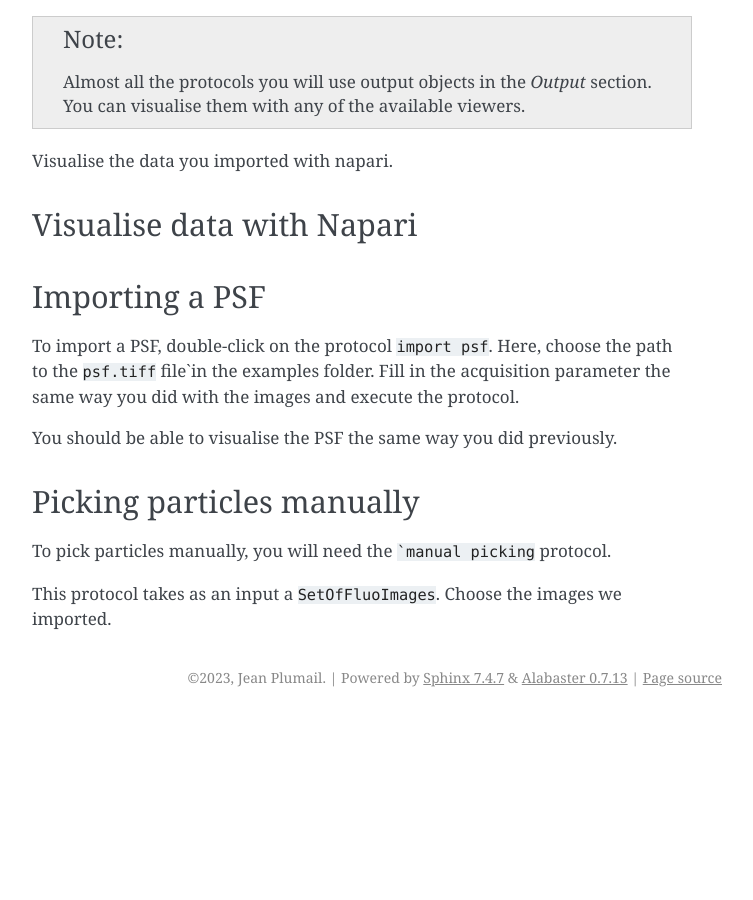
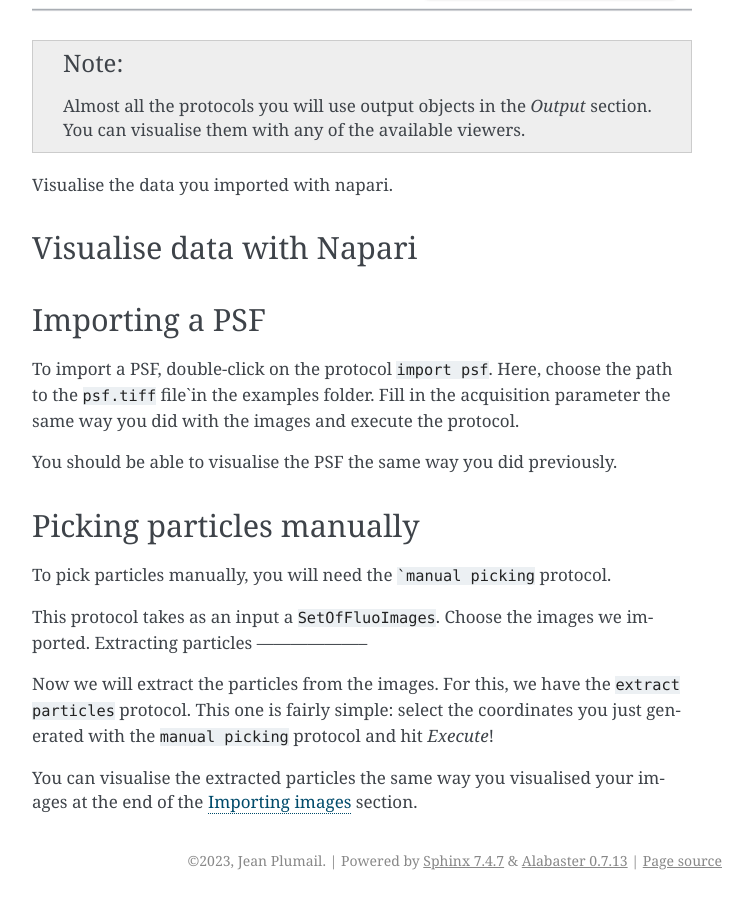
Before and after one commit to jplumail/spfluo-docs, a Sphinx documentation site: the page built from source/usage/tutorial.rst, in a window 1280 px wide and 900 px high, scrolled down 4418 px. Shown: the whole window, without its empty margins (388-1141 px from the left). Built offline with Sphinx 7.4.7, drawn with Linux system fonts in a browser that asks for light colours; before the commit the page ends 5135 px from its top, so only the background shows below that.

Commit message:
adds extracting section

````diff
--- a/source/usage/tutorial.rst
+++ b/source/usage/tutorial.rst
@@ -10,6 +10,7 @@ What's covered here:
     - Importing fluorescence images
     - Visualising data with Napari
     - Picking particles manually
+    - Extracting particles
     - Importing a PSF
     - Running reconstruction algorithms like ab initio and refinement
 
@@ -92,3 +93,10 @@ Picking particles manually
 To pick particles manually, you will need the ```manual picking`` protocol.
 
 This protocol takes as an input a ``SetOfFluoImages``. Choose the images we imported.
+Extracting particles
+--------------------
+
+Now we will extract the particles from the images. For this, we have the ``extract particles`` protocol.
+This one is fairly simple: select the coordinates you just generated with the ``manual picking`` protocol and hit *Execute*!
+
+You can visualise the extracted particles the same way you visualised your images at the end of the `Importing images`_ section.
````
